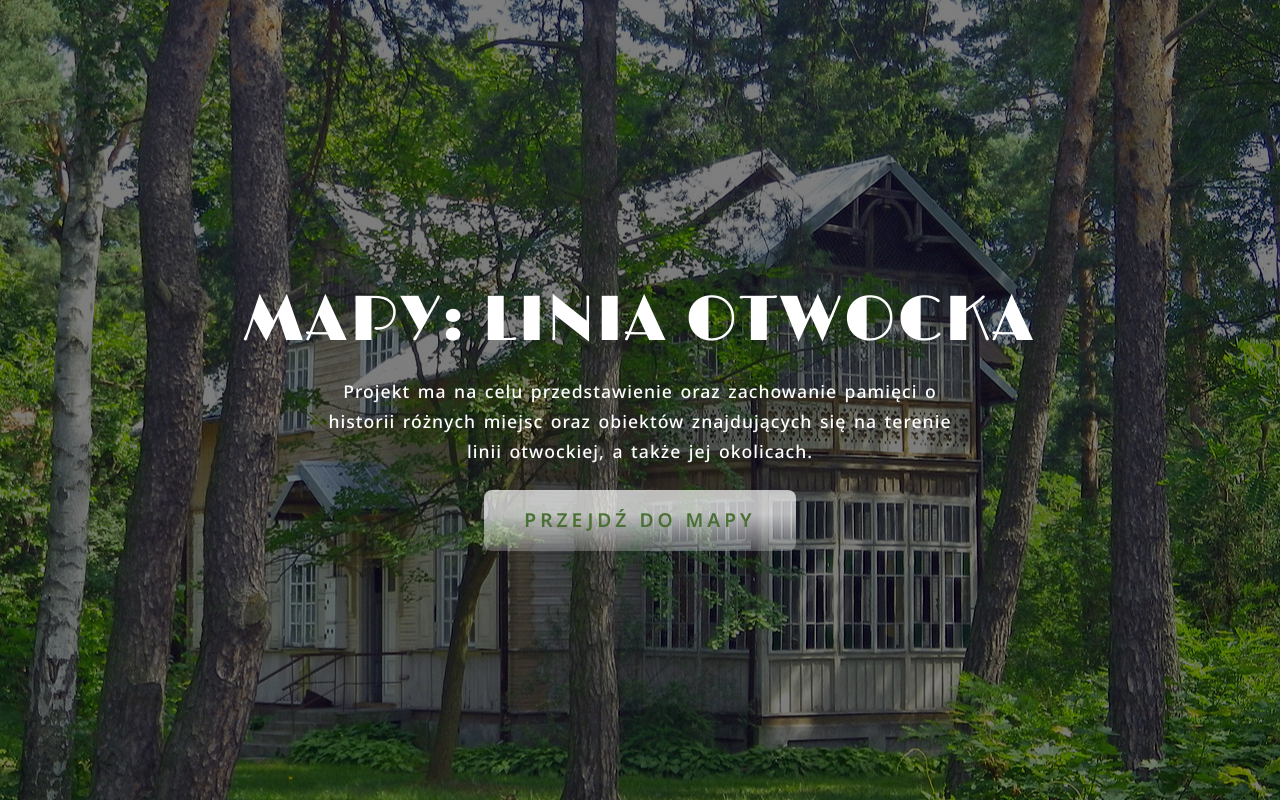
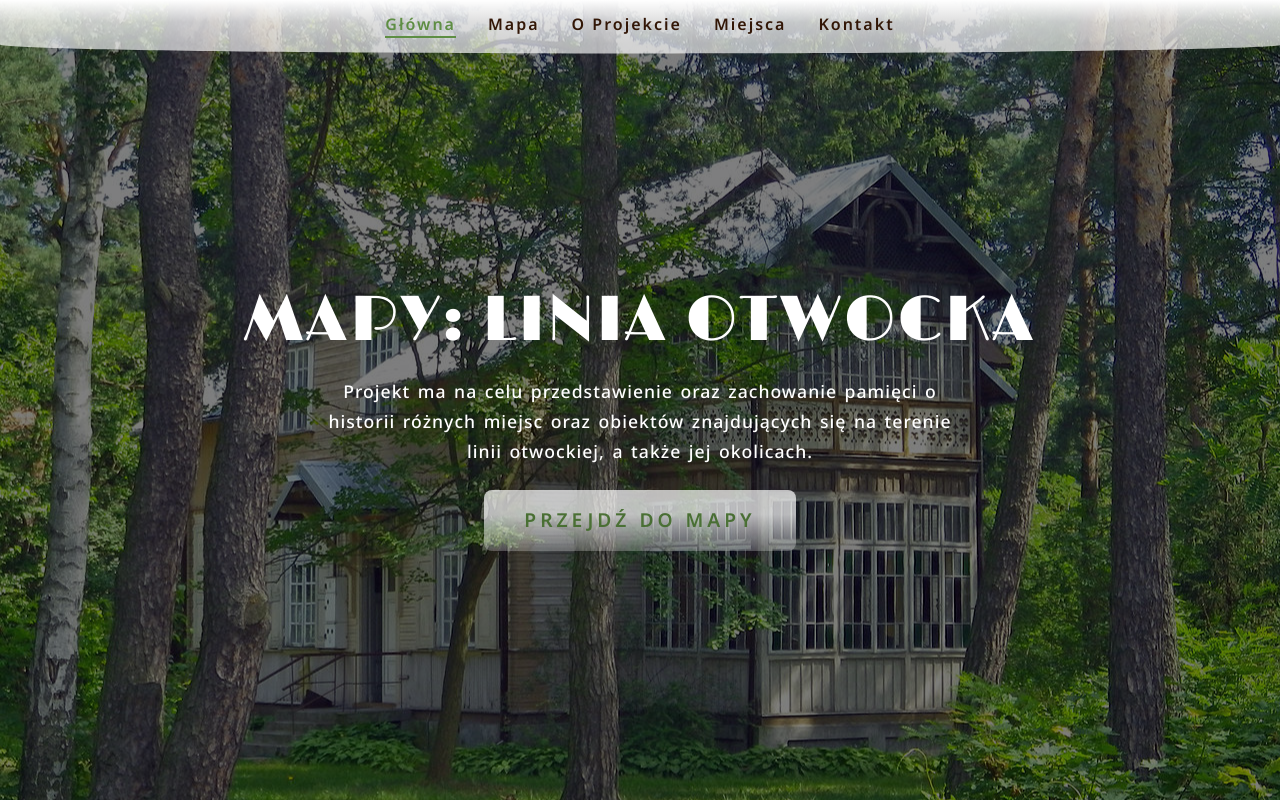
Before and after one commit to MacJ13/linia-otw-maps, a React (Vite) app: page / in a window 1280 px wide. Built offline with nearby package versions, Linux system fonts and the light colour scheme.

Commit message:
Create Navbar component

```diff
--- a/src/App.tsx
+++ b/src/App.tsx
@@ -1,8 +1,10 @@
+import Navbar from "./components/navbar/Navbar";
 import Home from "./pages/home";
 
 function App() {
   return (
     <>
+      <Navbar />
       <Home />
     </>
   );
--- /dev/null
+++ b/src/components/navbar/Navbar.module.scss
@@ -0,0 +1,77 @@
+.nav {
+  background-image: linear-gradient(
+    to bottom,
+    rgba(255, 255, 255, 1) 0%,
+
+    rgba(255, 255, 255, 0.75) 50%,
+    rgba(255, 255, 255, 0.66) 100%
+  );
+
+  fill: rgba(255, 255, 255, 0.66);
+
+  left: 0;
+  padding: 0.75rem 0 0.5rem 0;
+  position: absolute;
+
+  top: 0;
+  width: 100%;
+
+  z-index: 10;
+
+  &ul {
+    align-items: center;
+    display: flex;
+    flex-wrap: wrap;
+
+    // gap: 2rem;
+    justify-content: center;
+  }
+
+  &li {
+    font-size: 1rem;
+    font-weight: 600;
+    letter-spacing: 2px;
+    margin: 0 1rem;
+    text-transform: capitalize;
+  }
+
+  & a {
+    position: relative;
+    color: rgb(50, 22, 6);
+  }
+
+  & a.active {
+    color: #5e8e43;
+
+    &::after {
+      position: absolute;
+
+      display: block;
+      content: "";
+
+      width: 100%;
+      height: 2px;
+      background-color: #5e8e43;
+    }
+  }
+}
+
+.curve {
+  position: absolute;
+  bottom: -10px;
+  left: 0;
+  width: 100%;
+  overflow: hidden;
+  line-height: 0;
+
+  & svg {
+    position: relative;
+    display: block;
+    width: calc(100% + 1.3px);
+    height: 10px;
+  }
+
+  &.fill {
+    fill: inherit;
+  }
+}
--- /dev/null
+++ b/src/components/navbar/Navbar.tsx
@@ -0,0 +1,45 @@
+import style from "./Navbar.module.scss";
+
+const Navbar = () => {
+  return (
+    <nav className={style.nav}>
+      <ul className={style.navul}>
+        <li className={style.navli}>
+          <a className={style.active} href="">
+            Główna
+          </a>
+        </li>
+        <li className={style.navli}>
+          <a href="">Mapa</a>
+        </li>
+        <li className={style.navli}>
+          <a href="">O Projekcie</a>
+        </li>
+        <li className={style.navli}>
+          <a href="">Miejsca</a>
+        </li>
+        <li className={style.navli}>
+          <a href="">Kontakt</a>
+        </li>
+      </ul>
+      <Curve />
+    </nav>
+  );
+};
+
+const Curve = () => (
+  <div className={style.curve}>
+    <svg
+      xmlns="http://www.w3.org/2000/svg"
+      viewBox="0 0 1200 120"
+      preserveAspectRatio="none"
+    >
+      <path
+        d="M0,0V7.23C0,65.52,268.63,112.77,600,112.77S1200,65.52,1200,7.23V0Z"
+        className={style.fill}
+      ></path>
+    </svg>
+  </div>
+);
+
+export default Navbar;
```
